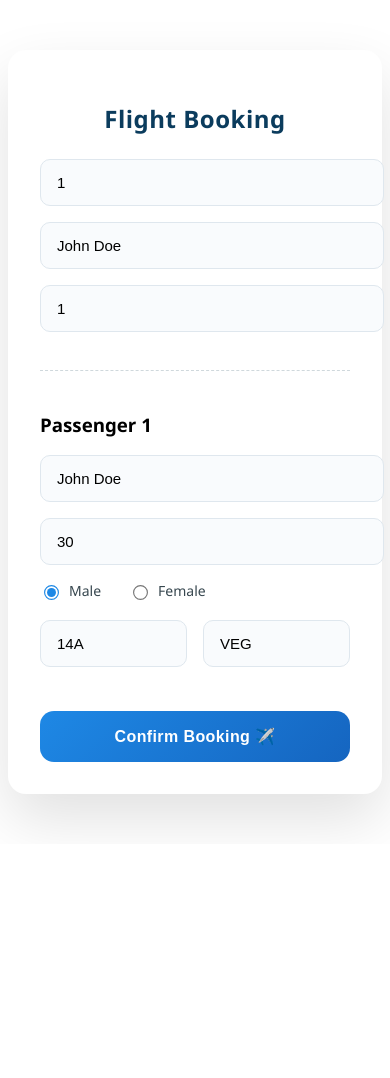
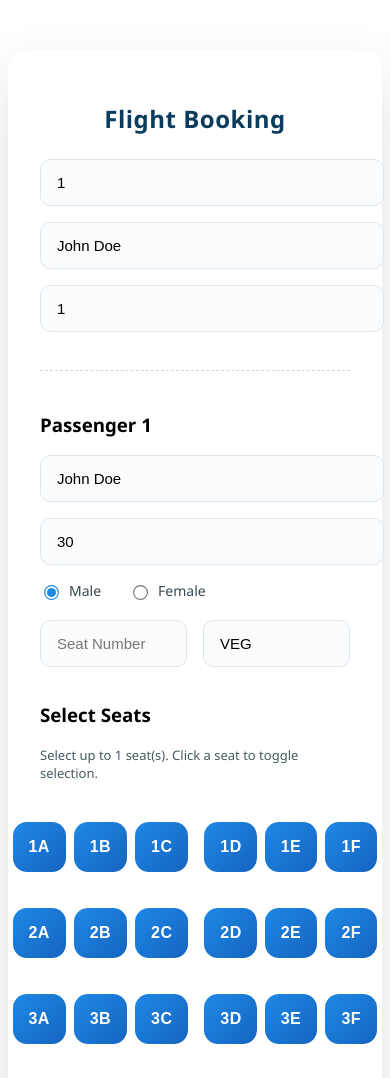
Before and after one commit to QuantumSoham/full-stack-flightapp, an Angular app in the folder frontend/flight-frontend/: page /book-flights/1 in a window 390 px wide. Shown: the top 1078 px of the page. Before the commit the page ends 844 px from the top, so only its background shows below. Built offline with nearby package versions, Linux system fonts and the light colour scheme.

Commit message:
Add seat selection feature with responsive styles and toggle logic

```diff
--- a/frontend/flight-frontend/src/app/features/flights/book/book.css
+++ b/frontend/flight-frontend/src/app/features/flights/book/book.css
@@ -101,3 +101,21 @@
   transform: translateY(0);
   box-shadow: none;
 }
+
+/* Seat map styles */
+.seat-legend { font-size: 13px; color: #455a64; margin-bottom: 8px; }
+.seat-rows { margin-top: 12px; margin-bottom: 8px; display:flex; flex-direction:column; gap:8px; }
+.seat-row { display:flex; align-items:center; justify-content:center; gap:12px; }
+.seat-block { display:flex; gap:8px; }
+.seat { padding: 8px 6px; border-radius: 6px; border: 1px solid #cfd8dc; background: #f7fbff; cursor: pointer; font-weight: 600; color: #0b3c5d; min-width:46px; text-align:center; }
+.seat:hover { box-shadow: 0 6px 12px rgba(11,60,93,0.08); }
+.seat.selected { background: linear-gradient(180deg,#16a34a,#15803d); color: white; border-color: #0b3c5d; }
+.aisle { width: 40px; height: 36px; }
+.selected-list { margin-top: 10px; font-size: 14px; color: #0b3c5d; }
+
+/* make grid horizontally scrollable on very small screens */
+@media (max-width: 420px) {
+  .seat-row { gap: 8px; }
+  .aisle { width: 18px; }
+  .seat { min-width: 40px; padding: 6px 4px; }
+}
--- a/frontend/flight-frontend/src/app/features/flights/book/book.html
+++ b/frontend/flight-frontend/src/app/features/flights/book/book.html
@@ -28,6 +28,30 @@
     </div>
   </div>
 
+  <h3>Select Seats</h3>
+  <div class="seat-legend">Select up to {{ booking.numberOfSeats }} seat(s). Click a seat to toggle selection.</div>
+  <div class="seat-rows">
+    <div class="seat-row" *ngFor="let row of seatsByRow">
+      <div class="seat-block left">
+        <button type="button" class="seat" *ngFor="let s of row.slice(0,3)"
+          [class.selected]="selectedSeats.indexOf(s) !== -1"
+          (click)="toggleSeat(s)">{{ s }}</button>
+      </div>
+
+      <div class="aisle" aria-hidden="true"></div>
+
+      <div class="seat-block right">
+        <button type="button" class="seat" *ngFor="let s of row.slice(3,6)"
+          [class.selected]="selectedSeats.indexOf(s) !== -1"
+          (click)="toggleSeat(s)">{{ s }}</button>
+      </div>
+    </div>
+  </div>
+
+  <div class="selected-list" *ngIf="selectedSeats.length">
+    Selected: {{ selectedSeats.join(', ') }}
+  </div>
+
   <button (click)="bookFlight()">Confirm Booking ✈️</button>
 </div>
 
--- a/frontend/flight-frontend/src/app/features/flights/book/book.ts
+++ b/frontend/flight-frontend/src/app/features/flights/book/book.ts
@@ -25,7 +25,31 @@ export class BookComponent {
   };
   @Input() id:string='';
   error = '';
+  // seat map
+  seats: string[] = [];
+  seatsByRow: string[][] = [];
+  selectedSeats: string[] = [];
   constructor(private flightService: FlightService, private router: Router, private authservice: AuthService) {}
+
+  // generate 30 rows x 6 cols (A-F) => 180 seats
+  private generateSeats() {
+    const cols = ['A','B','C','D','E','F'];
+    for (let r = 1; r <= 30; r++) {
+      const rowSeats: string[] = [];
+      for (let c of cols) {
+        rowSeats.push(`${r}${c}`);
+      }
+      this.seatsByRow.push(rowSeats);
+    }
+    // flat list for any legacy usage
+    this.seats = this.seatsByRow.flat();
+  }
+
+  // initialize seats
+  ngOnInit() {
+    this.generateSeats();
+    this.syncSelectedToPassengers();
+  }
 
   createPassenger(){
     return {
@@ -47,6 +71,36 @@ export class BookComponent {
     while(this.booking.passengers.length > count)
     {
       this.booking.passengers.pop();
+    }
+    // ensure selected seats array matches number of seats requested
+    if (this.selectedSeats.length > count) {
+      this.selectedSeats = this.selectedSeats.slice(0, count);
+    }
+    this.syncSelectedToPassengers();
+  }
+
+  // toggle seat selection (simple beginner-friendly logic)
+  toggleSeat(seat: string) {
+    const i = this.selectedSeats.indexOf(seat);
+    const max = this.booking.numberOfSeats || 1;
+    if (i >= 0) {
+      this.selectedSeats.splice(i,1);
+    } else {
+      if (this.selectedSeats.length < max) {
+        this.selectedSeats.push(seat);
+      } else {
+        // if already at max, replace the oldest selection
+        this.selectedSeats.shift();
+        this.selectedSeats.push(seat);
+      }
+    }
+    this.syncSelectedToPassengers();
+  }
+
+  // assign selected seats to passenger objects in order
+  private syncSelectedToPassengers() {
+    for (let i = 0; i < this.booking.passengers.length; i++) {
+      this.booking.passengers[i].seatNumber = this.selectedSeats[i] || '';
     }
   }
   bookFlight() {
```
